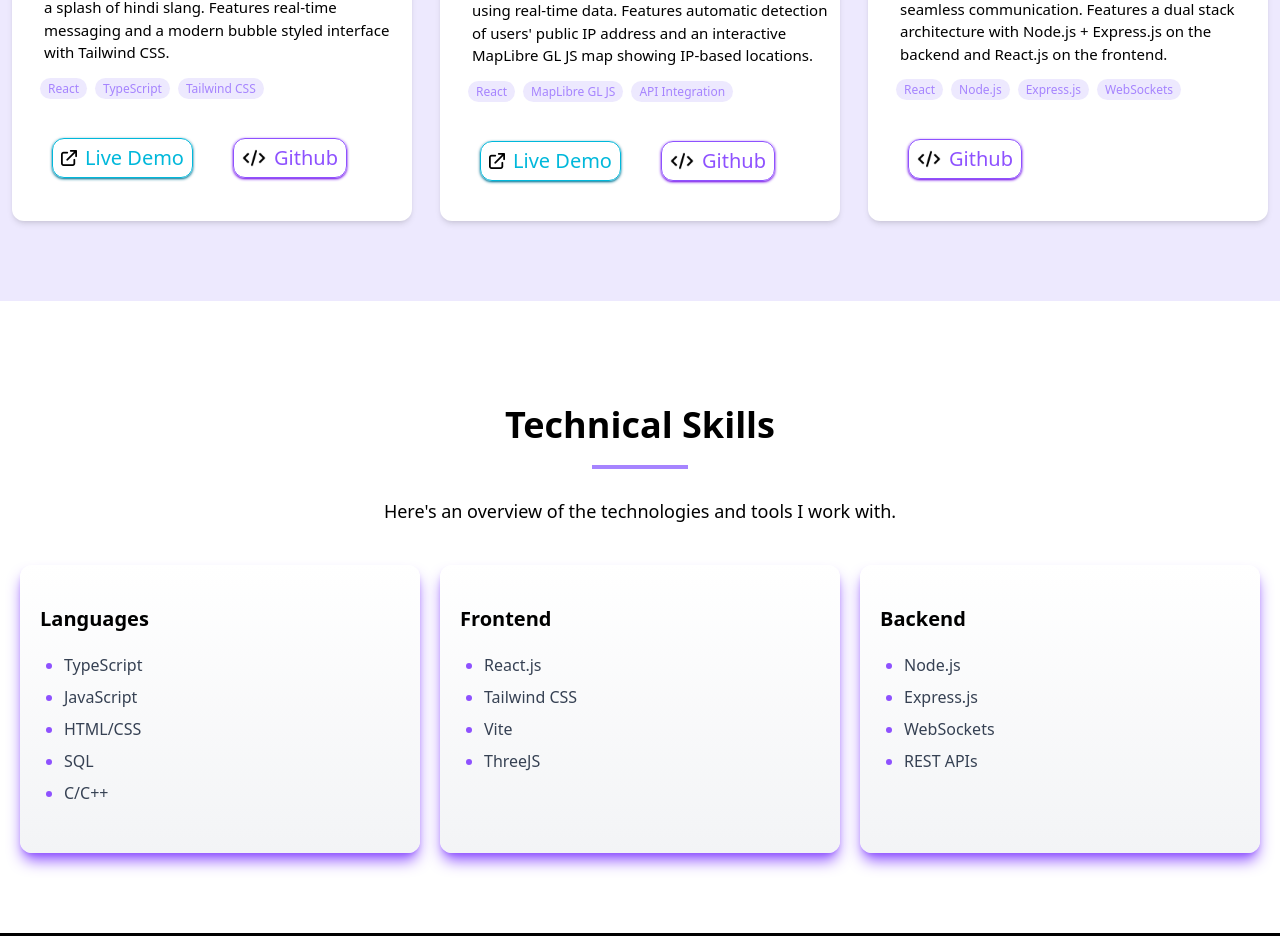
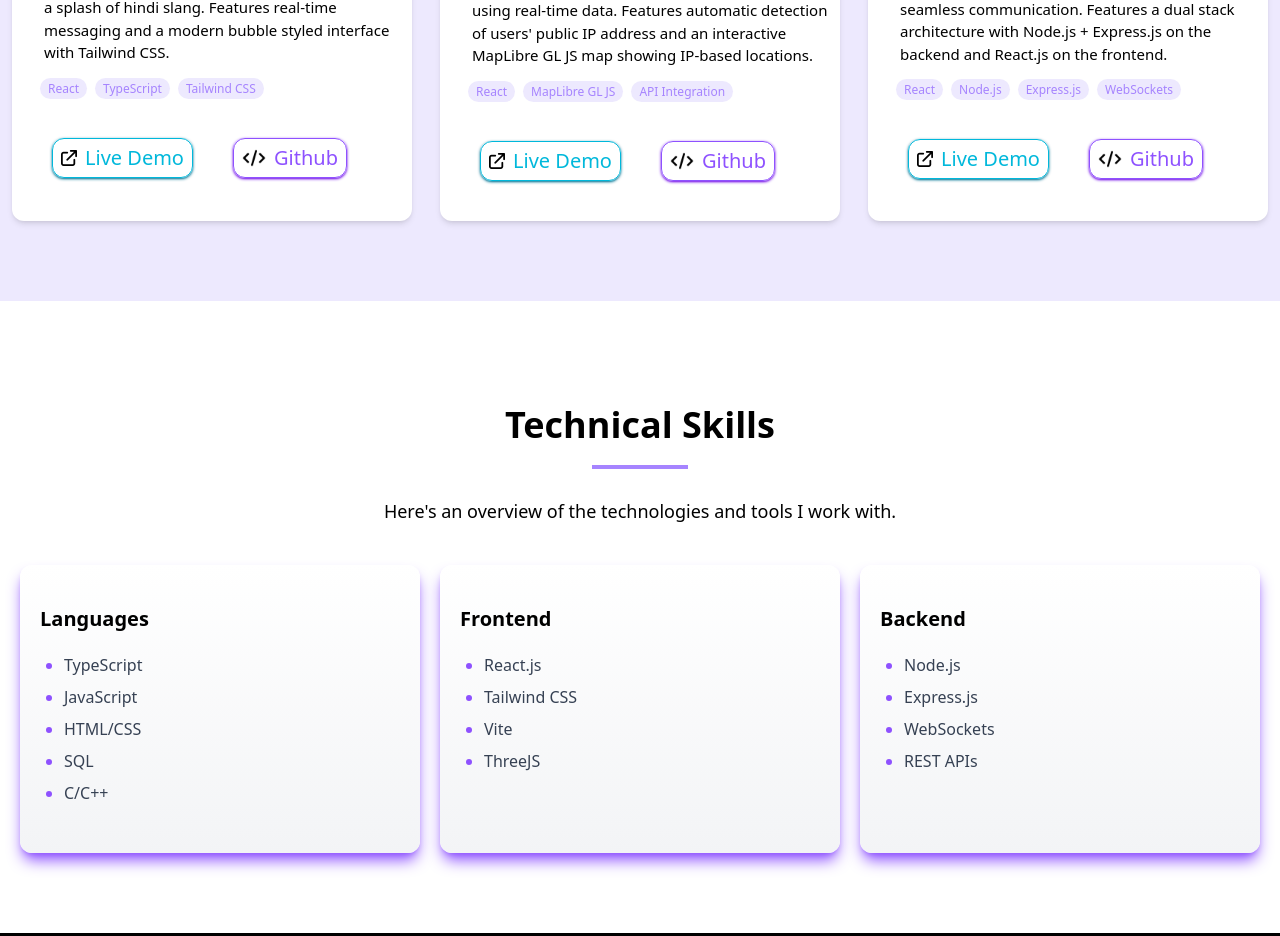
Before and after one commit to lkshayb/PortFolio, a React (Vite) app: page / in a window 1280 px wide. Shown: the part 2213-3149 px from the top of the page. Built offline with nearby package versions, Linux system fonts and the light colour scheme.

Commit message:
Link added for TalkSpace

```diff
--- a/src/comp/Project.jsx
+++ b/src/comp/Project.jsx
@@ -92,6 +92,7 @@ export default function Project(){
                 tech2="Node.js"
                 tech3="Express.js"
                 tech4="WebSockets"
+                live="https://talkspace-ivory.vercel.app/"
                 git="https://github.com/lkshayb/ChatApp"
                 />
             </div>
```
